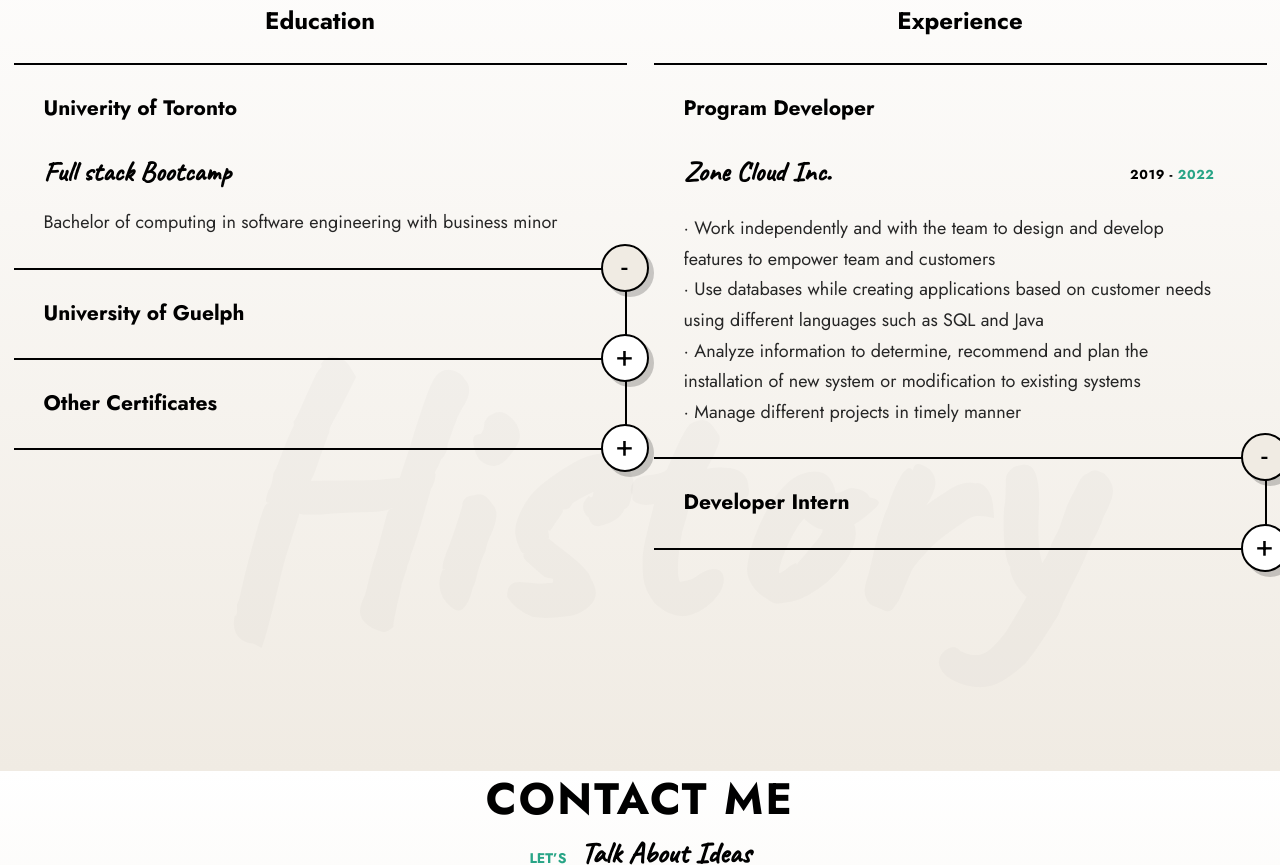
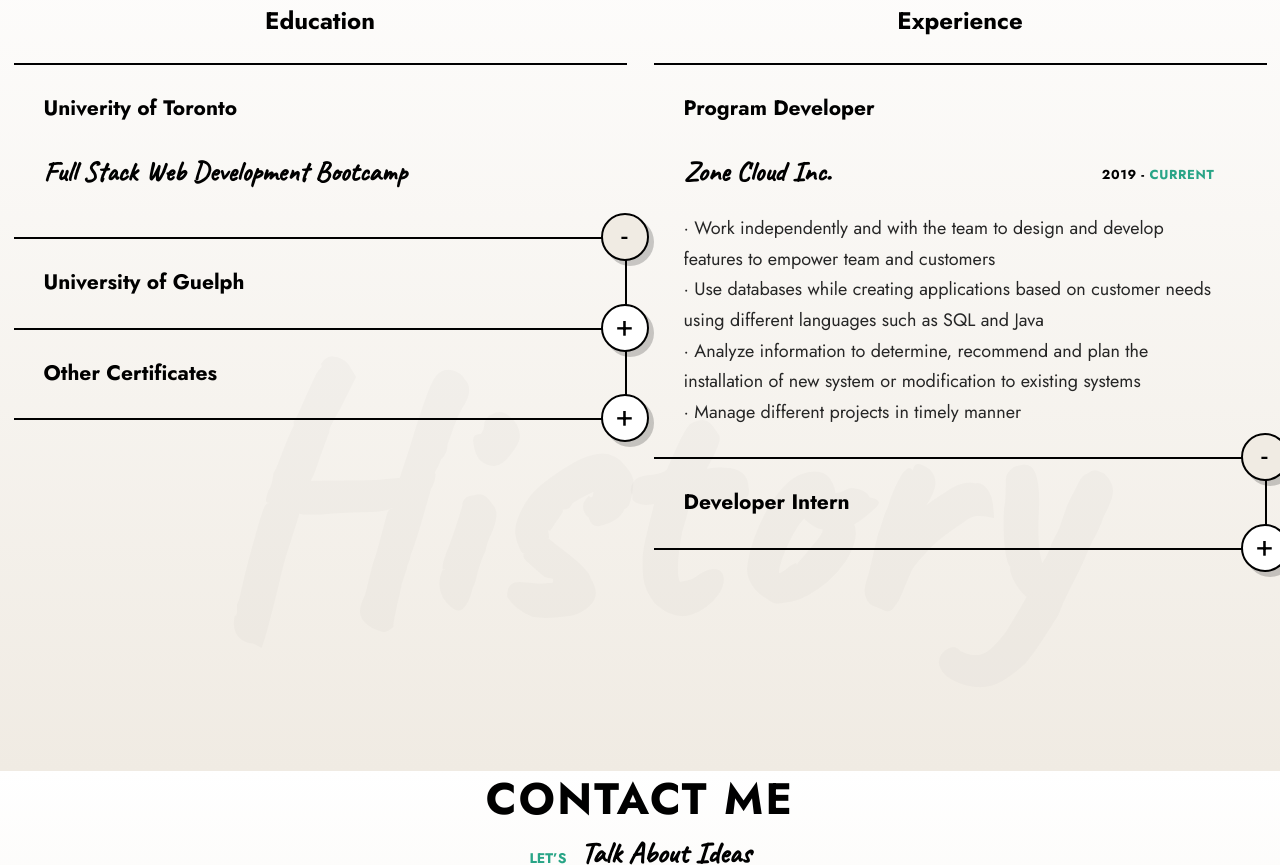
Before and after one commit to hovigmk/Portfolio_orginal, a plain HTML site: page index.html in a window 1280 px wide. Shown: the part 3504-4369 px from the top of the page. Drawn offline with Linux system fonts and the light colour scheme.

Commit message:
updating

```diff
--- a/index.html
+++ b/index.html
@@ -1033,7 +1033,7 @@
                       </h6>
                       <div class="history-content">
                         <div class="subname">
-                          <span> Full stack Bootcamp </span>
+                          <span> Full Stack Web Development Bootcamp </span>
                         </div>
                         <!-- <div class="date lui-subtitle">
                           <span> 2022 - 2023 </span>
@@ -1041,8 +1041,7 @@
                         <div class="text">
                           <div>
                             <p>
-                              Bachelor of computing in software engineering with
-                              business minor
+
                             </p>
                           </div>
                         </div>
@@ -1115,7 +1114,7 @@
                           <span> Zone Cloud Inc. </span>
                         </div>
                         <div class="date lui-subtitle">
-                          <span> 2019 - <b>2022</b> </span>
+                          <span> 2019 - <b>Current</b> </span>
                         </div>
                         <div class="text">
                           <div>
```
